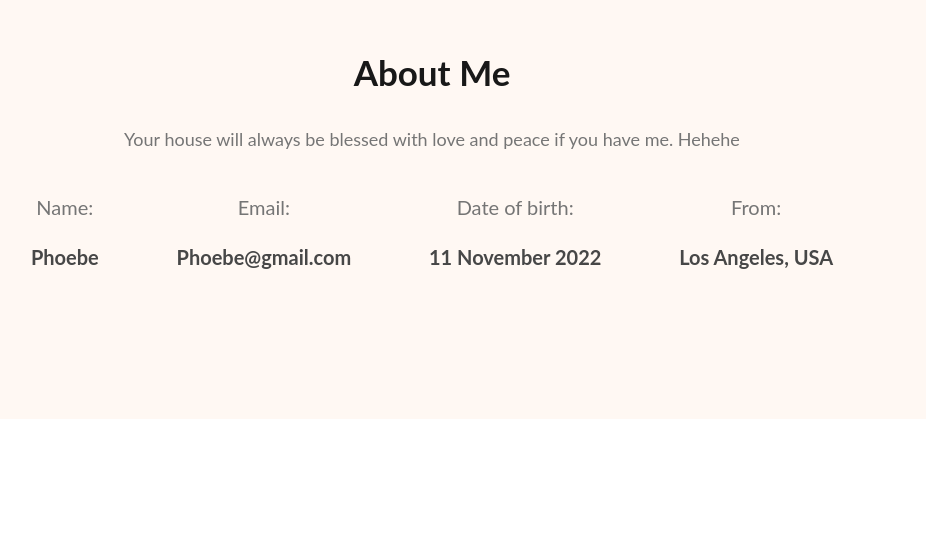
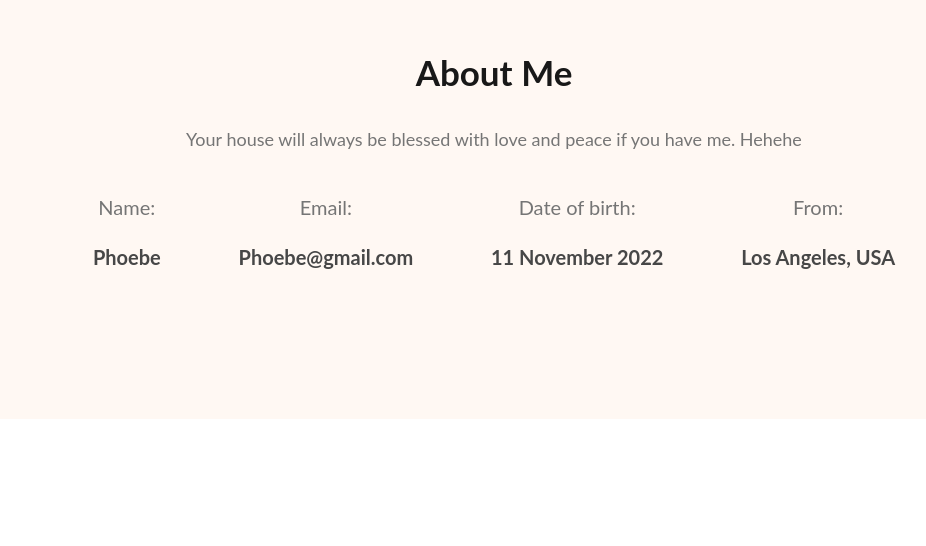
Before and after one commit to rahilaanan/Catfolio, a plain HTML site: page index.html in a window 1280 px wide. Shown: the part 881-1427 px from the top of the page, without its empty margins (146-1072 px from the left). Drawn offline with Linux system fonts and the light colour scheme.

Commit message:
Fixed aligned issue

```diff
--- a/styles/style.css
+++ b/styles/style.css
@@ -101,7 +101,8 @@ padding-bottom: 30px;
 /*main section styles */
 main{
     max-width: 1140px;
-    margin: 0, auto;
+    margin-left: auto;
+    margin-right: auto;
 
 
 }
```
